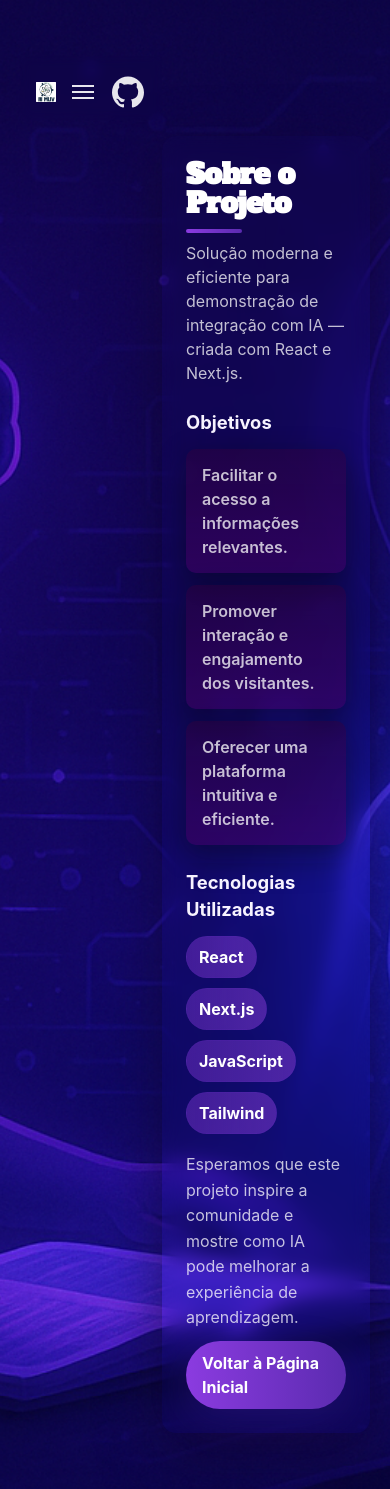
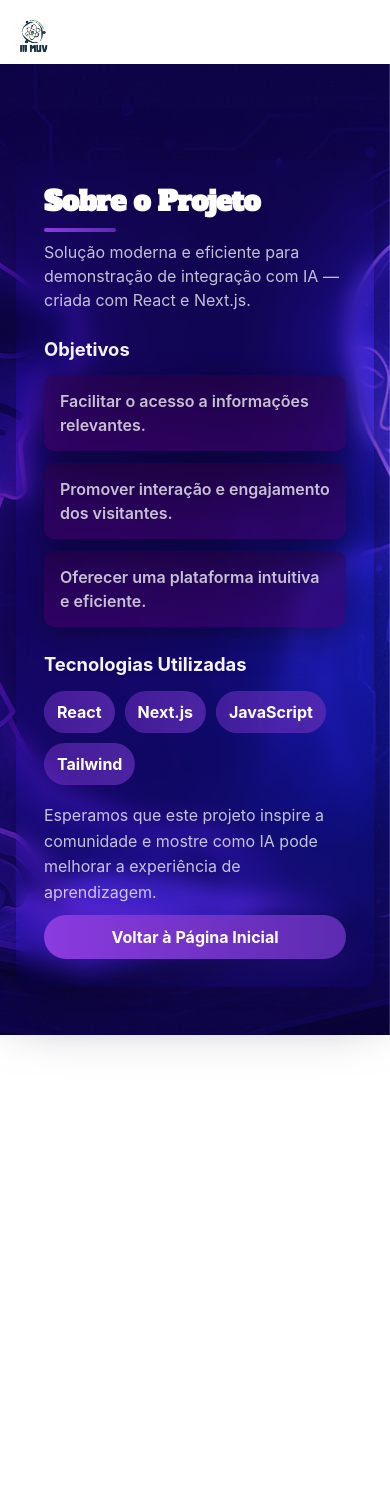
Before and after one commit to gabedev1/muv-site, a Next.js app: page /projeto in a window 390 px wide. After the commit the page ends 1035 px from the top, so only its background shows below. Built offline with nearby package versions, Linux system fonts and the light colour scheme.

Commit message:
update of responsiveness

```diff
--- a/app/components/Header.module.css
+++ b/app/components/Header.module.css
@@ -66,7 +66,6 @@
 .centerNav {
   position: absolute;
   left: 50%;
-  transform: translateX(-50%);
   top: 50%;
   transform-origin: center;
   transform: translate(-50%, -50%);
@@ -225,7 +224,7 @@
 
   /* nav vira dropdown */
   .centerNav {
-    position: absolute;
+    position: fixed;
     top: 64px;
     left: 0;
     right: 0;
@@ -236,6 +235,7 @@
     border-bottom: 1px solid rgba(255, 255, 255, 0.06);
     padding: 10px 16px 14px;
     display: none;
+    z-index: 1200;
   }
 
   .navOpen {
--- a/app/projeto/page.jsx
+++ b/app/projeto/page.jsx
@@ -1,4 +1,4 @@
-"use client"
+"use client";
 
 import Link from "next/link";
 import React from "react";
@@ -7,13 +7,15 @@ import styles from "./projeto.module.css";
 
 export default function AboutProject() {
   return (
+    <div>
+      <Header transparent />
       <main className={styles.container}>
-      <Header transparent/>
         <section className={styles.card}>
           <header className={styles.header}>
             <h1 className={styles.h1}>Sobre o Projeto</h1>
             <p className={styles.lead}>
-            Solução moderna e eficiente para demonstração de integração com IA — criada com React e Next.js.
+              Solução moderna e eficiente para demonstração de integração com IA
+              — criada com React e Next.js.
             </p>
           </header>
 
@@ -53,5 +55,6 @@ export default function AboutProject() {
           </footer>
         </section>
       </main>
+    </div>
   );
 }
--- a/app/projeto/projeto.module.css
+++ b/app/projeto/projeto.module.css
@@ -2,31 +2,36 @@
 .container {
   min-height: 100vh;
   display: flex;
-  align-items: flex-start;
+  align-items: center;
   justify-content: center;
-  padding: 56px 20px;
+  padding: 110px 20px; /* alinhar com home .hero */
   background-image: url(/Imagem-Fundo-1.png);
   background-size: cover;
   background-position: center;
   background-repeat: no-repeat;
   animation: fadeInUp 420ms ease both;
   color: #fff;
-  font-family: Inter, system-ui, -apple-system, "Segoe UI", Roboto, "Helvetica Neue", Arial;
+  font-family: Inter, system-ui, -apple-system, "Segoe UI", Roboto,
+    "Helvetica Neue", Arial;
 }
 
 /* central card */
 .card {
   width: 100%;
-  margin-top:80px ;
+  margin-top: 0;
   max-width: 920px;
-  background: linear-gradient(180deg, var(--bg-card), rgba(255,255,255,0.01));
+  background: linear-gradient(
+    180deg,
+    var(--bg-card),
+    rgba(255, 255, 255, 0.01)
+  );
   border: 1px solid var(--glass-border);
   border-radius: 14px;
-  padding: 36px;
-  box-shadow: 0 20px 60px rgba(16,6,40,0.6);
+  padding: 56px; /* desktop, como home */
+  box-shadow: 0 20px 60px rgba(16, 6, 40, 0.6);
   display: grid;
   grid-template-columns: 1fr;
-  gap: 28px;
+  gap: 22px;
   animation: fadeInUp 420ms ease both;
 }
 
@@ -35,10 +40,9 @@
   text-align: left;
 }
 
-/* title with underline accent */
 .h1 {
   margin: 0 0 8px 0;
-  font-size: clamp(28px, 4.2vw, 40px);
+  font-size: clamp(28px, 5.6vw, 40px);
   line-height: 1.02;
   font-weight: 800;
   letter-spacing: -0.02em;
@@ -57,7 +61,6 @@
   animation: accentGrow 900ms ease;
 }
 
-/* small intro */
 .lead {
   margin: 6px 0 0 0;
   color: var(--muted);
@@ -69,7 +72,7 @@
   padding-top: 6px;
 }
 
-/* section titles */
+/* section titulos*/
 .h2 {
   margin: 0 0 12px 0;
   font-size: 1.15rem;
@@ -77,7 +80,6 @@
   color: #f7f3ff;
 }
 
-/* list - objectives */
 .ul {
   list-style: none;
   padding: 0;
@@ -87,40 +89,47 @@
   gap: 12px;
 }
 .li {
-  background: linear-gradient(180deg, rgba(47, 0, 59, 0.478), rgba(65, 0, 98, 0.57));
+  background: linear-gradient(
+    180deg,
+    rgba(47, 0, 59, 0.478),
+    rgba(65, 0, 98, 0.57)
+  );
   padding: 14px 16px;
   border-radius: 10px;
   color: var(--muted);
   font-weight: 600;
-  transition: transform 320ms cubic-bezier(.2,.9,.2,1), box-shadow 320ms ease;
-  box-shadow: 0 8px 28px rgba(8,6,20,0.45);
+  transition: transform 320ms cubic-bezier(0.2, 0.9, 0.2, 1),
+    box-shadow 320ms ease;
+  box-shadow: 0 8px 28px rgba(8, 6, 20, 0.45);
 }
 .li:hover {
   transform: translateY(-8px) scale(1.01);
-  box-shadow: 0 28px 80px rgba(91,43,176,0.12);
+  box-shadow: 0 28px 80px rgba(91, 43, 176, 0.12);
 }
 
-/* tech badges */
 .techGrid {
   display: flex;
   gap: 10px;
   flex-wrap: wrap;
 }
 .tech {
-  background: linear-gradient(90deg, rgba(139, 59, 224, 0.409), rgba(91,43,176,0.8));
+  background: linear-gradient(
+    90deg,
+    rgba(139, 59, 224, 0.409),
+    rgba(91, 43, 176, 0.8)
+  );
   color: #fff;
   padding: 8px 12px;
   border-radius: 999px;
   font-weight: 700;
-  border: 1px solid rgba(139,59,224,0.06);
+  border: 1px solid rgba(139, 59, 224, 0.06);
   transition: transform 260ms ease, box-shadow 260ms ease;
 }
 .tech:hover {
   transform: translateY(-6px);
-  box-shadow: 0 18px 44px rgba(91,43,176,0.12);
+  box-shadow: 0 18px 44px rgba(91, 43, 176, 0.12);
 }
 
-/* paragraph and footer */
 .p {
   color: var(--muted);
   margin: 0;
@@ -141,30 +150,74 @@
   border-radius: 999px;
   text-decoration: none;
   font-weight: 700;
-  box-shadow: 0 12px 40px rgba(91,43,176,0.18);
+  box-shadow: 0 12px 40px rgba(91, 43, 176, 0.18);
   transition: transform 180ms ease, box-shadow 180ms ease;
 }
-.cta:hover { transform: translateY(-4px); }
+.cta:hover {
+  transform: translateY(-4px);
+}
 
-/* small animated accents */
 @keyframes fadeInUp {
-  from { opacity: 0; transform: translateY(8px); }
-  to { opacity: 1; transform: translateY(0); }
+  from {
+    opacity: 0;
+    transform: translateY(8px);
+  }
+  to {
+    opacity: 1;
+    transform: translateY(0);
+  }
 }
 @keyframes accentGrow {
-  from { transform: scaleX(0); opacity: 0; }
-  to { transform: scaleX(1); opacity: 1; }
+  from {
+    transform: scaleX(0);
+    opacity: 0;
+  }
+  to {
+    transform: scaleX(1);
+    opacity: 1;
+  }
 }
 
-/* reduced motion */
 @media (prefers-reduced-motion: reduce) {
-  .card, .li, .tech, .cta { transition: none; animation: none; }
+  .card,
+  .li,
+  .tech,
+  .cta {
+    transition: none;
+    animation: none;
+  }
 }
 
-/* responsive tweaks */
-@media (max-width: 880px) {
-  .card { padding: 24px; gap: 18px; }
-  .ul { grid-template-columns: repeat(auto-fit, minmax(160px, 1fr)); }
-  .h1::after { width: 56px; }
-  .footer { flex-direction: column; align-items: flex-start; gap: 10px; }
+/* Responsividade semelhante à home */
+@media (max-width: 960px) {
+  .card {
+    padding: 40px;
+  }
+  .h1 {
+    font-size: clamp(24px, 7vw, 38px);
+  }
 }
+
+@media (max-width: 640px) {
+  .container {
+    padding: 48px 16px;
+    padding-top: 96px;
+  }
+  .card {
+    padding: 28px;
+    border-radius: 12px;
+    gap: 18px;
+  }
+  .ul {
+    grid-template-columns: 1fr;
+  }
+  .footer {
+    flex-direction: column;
+    align-items: stretch;
+    gap: 10px;
+  }
+  .cta {
+    width: 100%;
+    text-align: center;
+  }
+}
```
Also changed, not shown: app/sobre/sobre.module.css (+55 -13 lines). Lines whose indentation alone changed are shown as unchanged.
